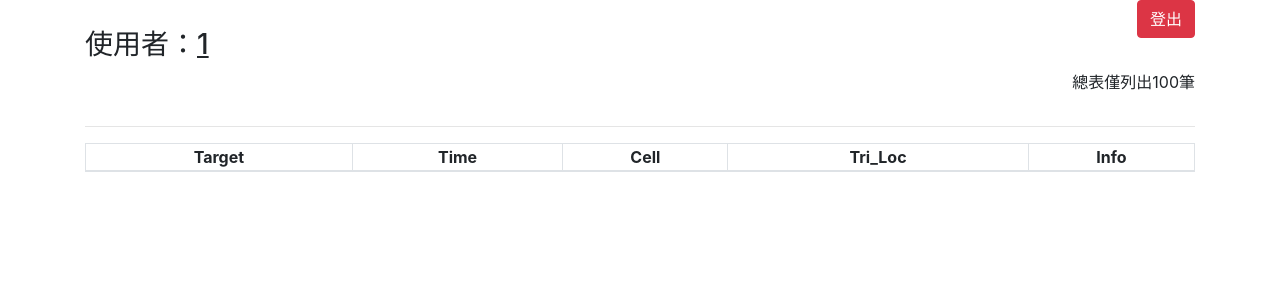
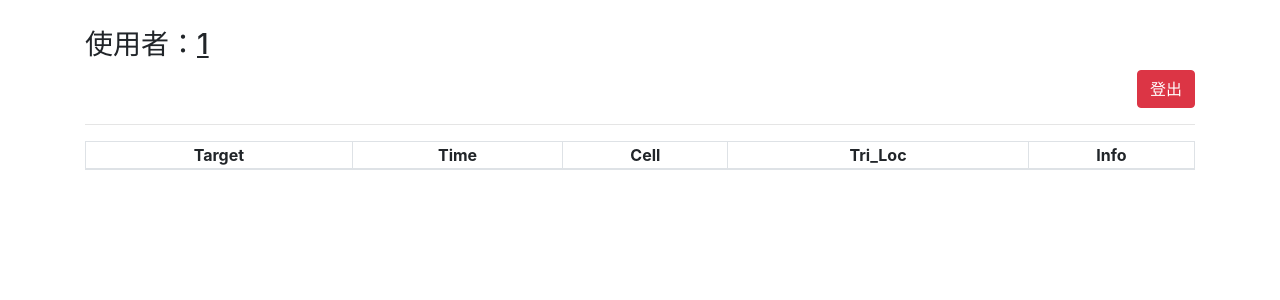
Before and after one commit to latteouka/loccib-frontend, a Flask app: page / in a window 1280 px wide. Shown: the top 300 px of the page. Run offline with Flask 2, Linux system fonts and the light colour scheme; the visitor is signed in with stand-in values (Sample User, id 1); data that the repository does not hold is empty; some libraries are stand-ins or nearby versions.

Commit message:
make it better

```diff
--- a/flask_app.py
+++ b/flask_app.py
@@ -189,7 +189,7 @@ def export():
 
     timenow = dt2.strftime("%Y-%m-%d %H:%M:%S")
 
-    disposition = "attachment; filename=output-" + user + "-" + datenow + "-" + timenow + ".csv"
+    disposition = "attachment; filename=output-" + user + "-" + timenow + ".csv"
 
     response.headers['Content-Disposition'] = disposition
     response.headers["Content-type"] = "text/csv"
--- a/templates/records.html
+++ b/templates/records.html
@@ -8,24 +8,13 @@
 {% block content %}
 <section id="no-more-tables">
 	<div class="container">
-
-		<div style="float: left;">
-			<h3> 使用者：<u>{{user}}</u></h3>
-		</div>
-		<div style="float: right">
-			<a href="/logout" class="btn btn-danger" role="button">登出</a>
-		</div>
-
-		<div style="clear: both;"></div>
-
-
+		<h3> 使用者：<u>{{user}}</u></h3>
 
 		<div style="float: left;">
 
 		</div>
 		<div style="float: right">
-			<p>總表僅列出100筆</p>
-
+			<a href="/logout" class="btn btn-danger" role="button">登出</a>
 		</div>
 
 		<div style="clear: both;"></div>
```
